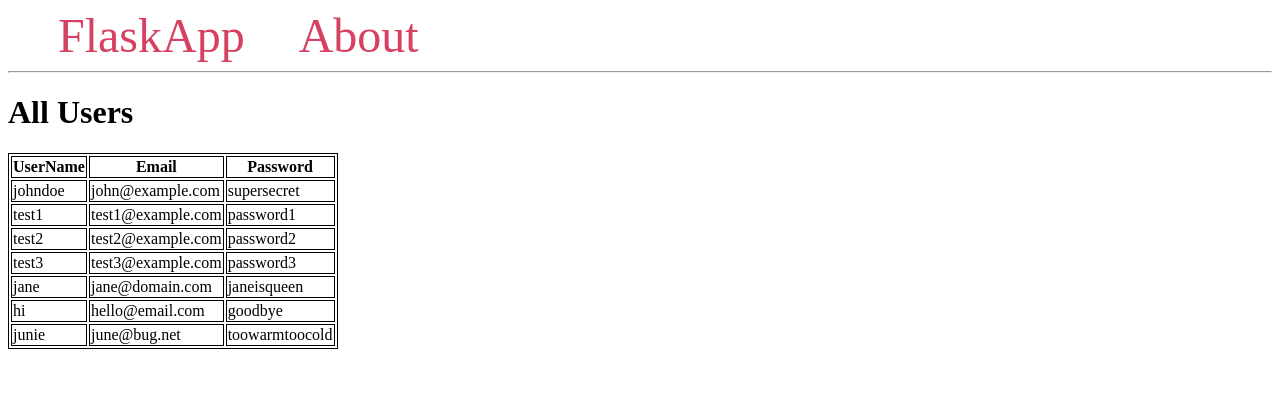
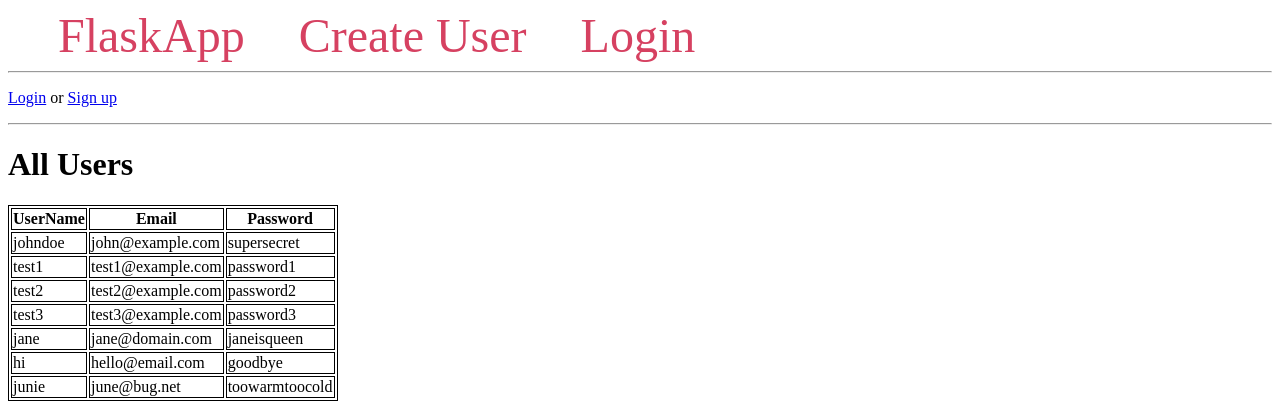
Before and after one commit to sophia-gh/Information-Security-Project, a Flask app: page / in a window 1280 px wide. Shown: the top 420 px of the page. Run offline with Flask 3, Linux system fonts and the light colour scheme; data comes from the database, SQL or seed files in the repository; both versions use the stored data as it was after the commit.

Commit message:
finish initial site
- default safe against injection
- no password hashing
- create, login, logout functionality
- view all users functionality

```diff
--- a/flask_app/app.py
+++ b/flask_app/app.py
@@ -1,7 +1,8 @@
 import sqlite3
-from flask import Flask, render_template
+from flask import Flask, render_template, request, url_for, flash, redirect, session
 
 app = Flask(__name__)
+app.config['SECRET_KEY'] = 'devKeyForDEV'
 
 def get_db_connection():
     conn = sqlite3.connect('database.db')
@@ -11,7 +12,79 @@ def get_db_connection():
 
 @app.route('/')
 def index():
+    # fetch data from the database and display it on the index page
     conn = get_db_connection()
     all_users = conn.execute('SELECT * FROM users').fetchall()
     conn.close()
     return render_template('index.html', all_users=all_users)
+
+@app.route('/create_account', methods=['GET', 'POST'])       #get and post methods allow both fetching and adding to the database
+def create_account():
+    # simple html form to submit user information
+    if request.method == 'POST':
+        # set up some variables to get from the html form
+        username = request.form['username']
+        email = request.form['email']
+        password = request.form['password']
+        # simple input error handling
+        if not username or not email or not password:
+            flash('Please fill out all fields!')
+            return redirect(url_for('create_account'))
+
+        # check for existence of info before attempting insertion
+        conn = get_db_connection()
+        user_exists = conn.execute('SELECT * FROM users WHERE user_name = ?', (username,)).fetchone()
+        email_exists = conn.execute('SELECT * FROM users WHERE email = ?', (email,)).fetchone()
+        # simple input error handling
+        if user_exists:
+            flash('Username already exists. Try another one.')
+            conn.close()
+            return redirect(url_for('create_account'))
+        if email_exists:
+            flash('Account already exits for this email. Try another one.')
+            conn.close()
+            return redirect(url_for('create_account'))
+        # now attempting insertion
+        user = conn.execute("INSERT INTO users (user_name, email, password) VALUES(?, ?, ?)", (username, email, password))
+        conn.commit()
+        conn.close()
+        if user:
+            session['username'] = username
+            flash('Account created successfully!')
+            return redirect(url_for('index'))
+    return render_template('create_account.html')
+
+@app.route('/login', methods=['GET', 'POST'])
+def login():
+    # simple html form to login a user
+    if request.method == 'POST':
+        # set up variables
+        username = request.form['username']
+        password = request.form['password']
+
+        # simple error handling
+        if not username or not password:
+            flash('Please fill out all fields!')
+            return redirect(url_for('login'))
+
+        # connect to database, execute query, if successful the variable user will be populated
+        conn = get_db_connection()
+        user = conn.execute('SELECT * FROM users WHERE user_name = ? AND password = ?', (username, password)).fetchone()
+        conn.close()
+
+        # if user is successfully logged in, set session username to username, with feedback messages
+        if user:
+            session['username'] = username
+            flash('Logged in successfully!')
+            return redirect(url_for('index'))
+        else:
+            flash('Invalid username or password.')
+            return redirect(url_for('login'))
+    return render_template('login.html')
+
+@app.route('/logout')
+def logout():
+    # clear session, return to index page
+    session.clear()
+    flash('Logged out successfully.')
+    return redirect(url_for('index'))
--- a/flask_app/templates/base.html
+++ b/flask_app/templates/base.html
@@ -19,15 +19,31 @@
         table, th, td {
             border: 1px solid black;
         }
+        .alert {
+            padding: 20px;
+            margin: 5px;
+            color: #970020;
+            background-color: #ffd5de;
+        }
     </style>
 </head>
 <body>
     <nav>
         <a href="{{ url_for('index') }}">FlaskApp</a>
-        <a href="#">About</a>
+        <a href="{{ url_for('create_account') }}">Create User</a>
+        <a href="{{ url_for('login') }}">Login</a>
     </nav>
     <hr>
+        {% if session.get('username') %}
+            <p>Welcome, {{ session.username }}! <a href="{{ url_for('logout') }}">Logout</a></p>
+        {% else %}
+            <p><a href="{{ url_for('login') }}">Login</a> or <a href="{{ url_for('create_account') }}">Sign up</a></p>
+        {% endif %}
+    <hr>
     <div class="content">
+        {% for message in get_flashed_messages() %}
+            <div class="alert">{{ message }}</div>
+        {% endfor %}
         {% block content %} {% endblock %}
     </div>
 </body>
```
Also changed, not shown: flask_app/templates/create_account.html (added, +17 -0 lines), flask_app/templates/login.html (added, +14 -0 lines), flask_app/database.db.
